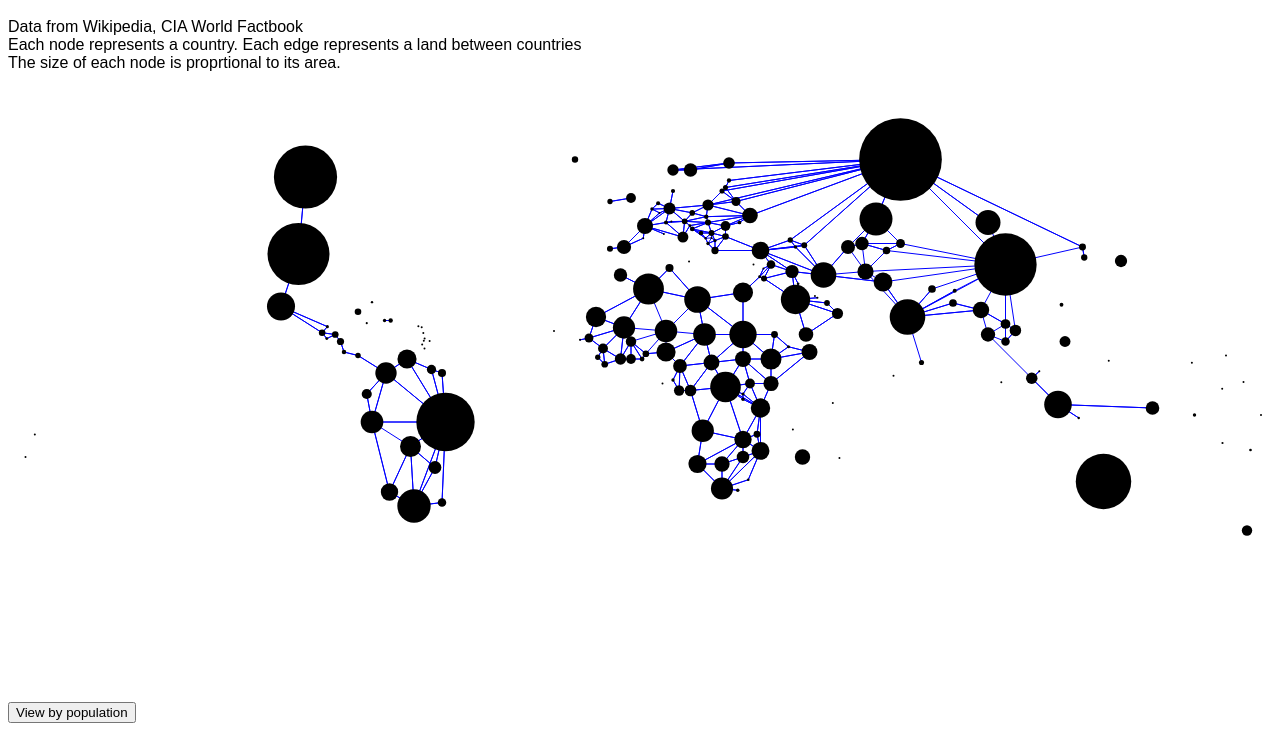
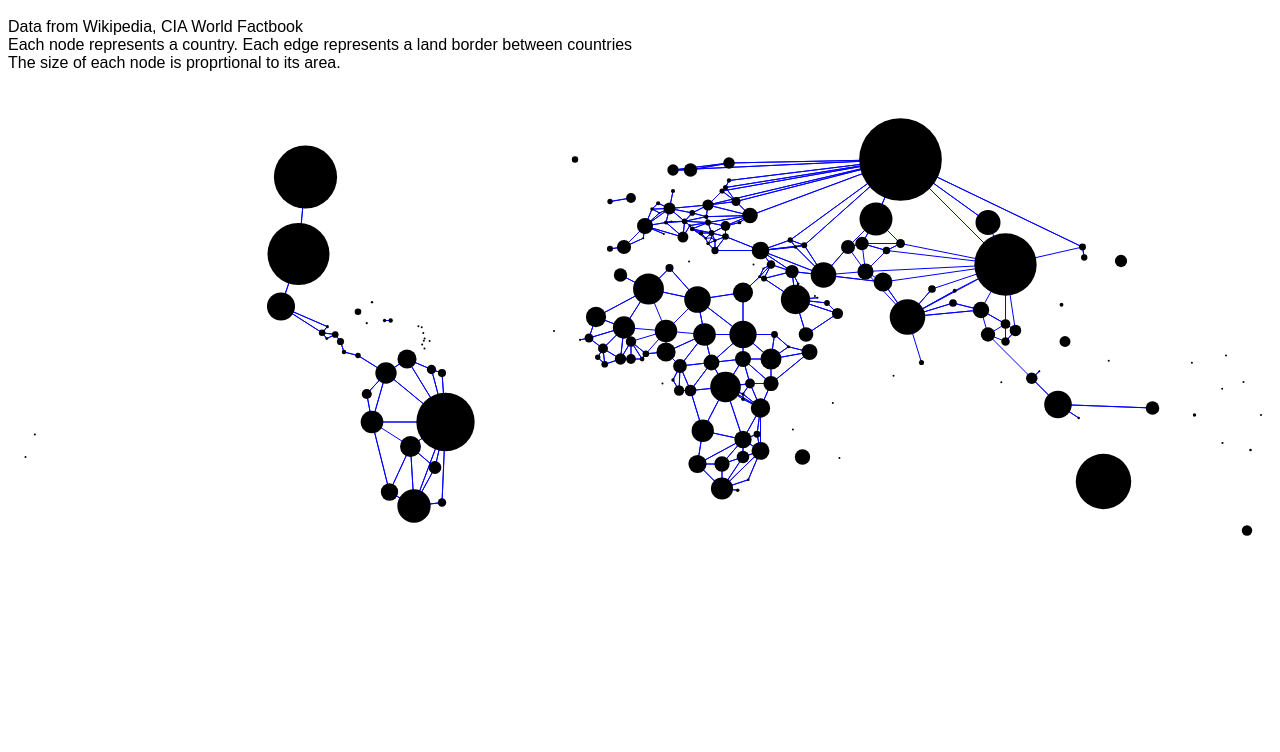
Before and after one commit to jmopp/jmopp.github.io, a plain HTML site: page world_graph/index.html in a window 1280 px wide. Shown: the part 48-800 px from the top of the page. Drawn offline with Linux system fonts and the light colour scheme.

Commit message:
Accidentally a word and a button

```diff
--- a/world_graph/index.html
+++ b/world_graph/index.html
@@ -14,9 +14,8 @@ window.onload=function(){
 <body>
 <h1> World Graph </h1>
 <div>Data from Wikipedia, CIA World Factbook</div>
-<div>Each node represents a country. Each edge represents a land between countries</div>
+<div>Each node represents a country. Each edge represents a land border between countries</div>
 <div>The size of each node is proprtional to its area.</div>
 <div id="world"></div>
-<button onclick="toggle">View by population</button>
 <div id="tooltip" class="tooltip" style="display:none"></div>
 </body></html>
```
